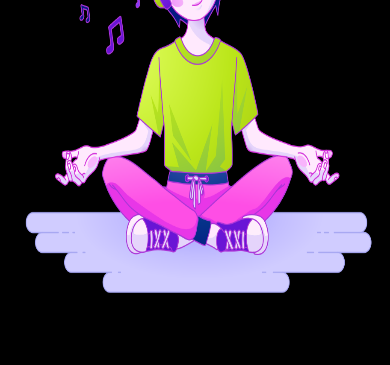
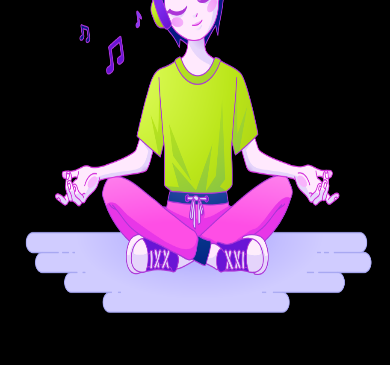
Before and after one commit to Bhupinder003/Music-for-Everyone, a plain HTML site: page index.html in a window 390 px wide. Shown: the part 795-1160 px from the top of the page. Drawn offline with Linux system fonts and the light colour scheme; a web font is replaced by a local one.

Commit message:
edited media query

```diff
--- a/css/style.css
+++ b/css/style.css
@@ -90,4 +90,7 @@ body{
         flex-direction: row;
         flex-wrap: wrap;
     }
+    .sectionB{
+        margin-top: 20px;
+    }
   }
```
